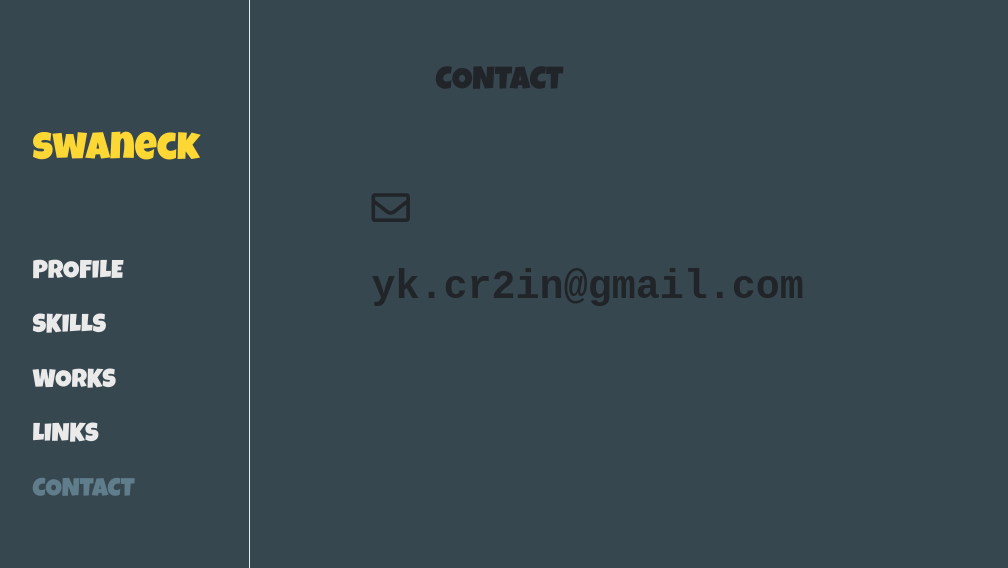
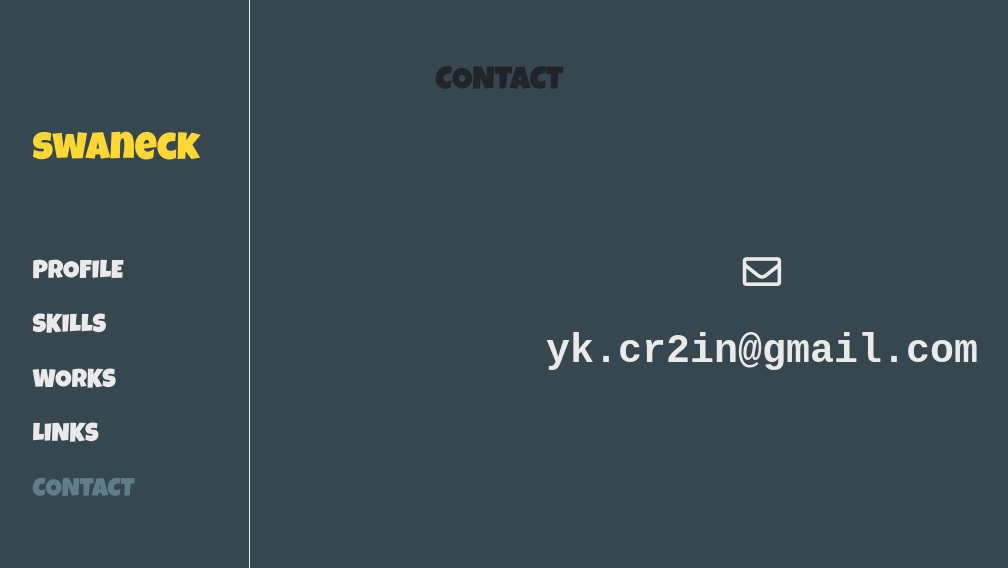
Before and after one commit to swaneck/swaneck.github.io, a website: page contact.html in a window 1280 px wide. Shown: the top 568 px of the page, without its empty margins (6-1014 px from the left). Drawn offline with nearby package versions, Linux system fonts and the light colour scheme.

Commit message:
余白、文字色の調整

```diff
--- a/assets/css/contact.css
+++ b/assets/css/contact.css
@@ -2,4 +2,14 @@
   font-family: 'Courier New', Courier, monospace;
   font-size: 5vh;
   font-weight: bold;
+  /* color: #c62828; */
+  color: #eaeaea;
+  text-align: center;
 }
+
+.mail-wrap {
+  padding: 5vw;
+  /* border-radius: 10px;
+  filter: drop-shadow(20px 20px 20px rgba(0,0,0,0.4));
+  background: #263238; */
+}
```
